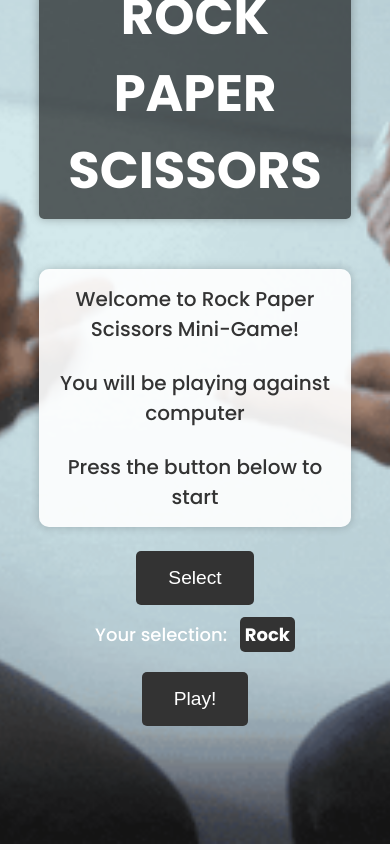
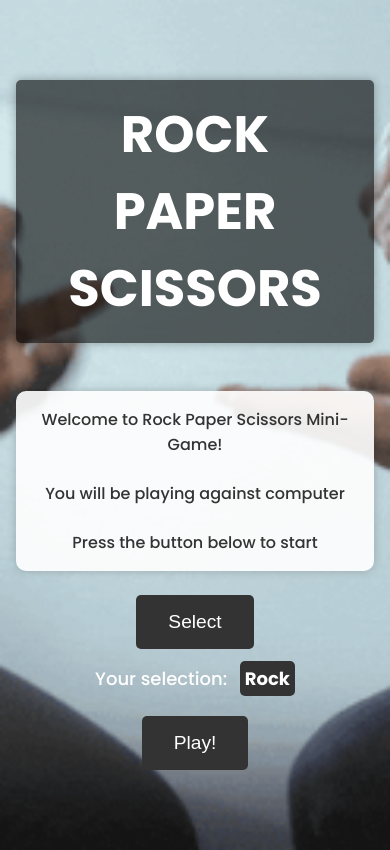
Before and after one commit to aldask/rock-paper-scissors, a React (Create React App) app: page / in a window 390 px wide. Built offline with nearby package versions, Linux system fonts and the light colour scheme.

Commit message:
Mobile done

```diff
--- a/src/App.tsx
+++ b/src/App.tsx
@@ -1,5 +1,5 @@
-import React from 'react';
-import MainPage from './main';
+import React from "react";
+import MainPage from "./main";
 
 function App() {
   return (
--- a/src/index.css
+++ b/src/index.css
@@ -1,39 +1,42 @@
-@import url('https://fonts.googleapis.com/css2?family=Poppins:wght@300;400;500;700&display=swap');
+@import url("https://fonts.googleapis.com/css2?family=Poppins:wght@300;400;500;700&display=swap");
 
 * {
   box-sizing: border-box;
   margin: 0;
   padding: 0;
 }
+
 body {
   background-color: #f8f8f8;
   color: #333;
   font-size: 18px;
-  font-family: 'Poppins', sans-serif;
+  font-family: "Poppins", sans-serif;
   font-weight: 500;
+  background-image: url("img/background.gif");
+  background-size: cover;
+  background-position: center;
 }
+
 .mainContainer {
+  padding: 5rem 1rem;
   display: flex;
   flex-direction: column;
   align-items: center;
   justify-content: center;
-  min-height: 100vh;
-  background-image: url('img/background.gif');
-  background-size: cover;
-  background-position: center;
 }
+
 .mainText {
   background-color: rgba(0, 0, 0, 0.6);
   box-shadow: 0 0 10px rgba(0, 0, 0, 0.3);
-  padding: 10px 20px;
+  padding: 1rem 2rem;
   color: white;
-  margin-top: -250px;
   font-size: 4rem;
-  margin-bottom: 100px;
+  margin-bottom: 3rem;
   text-align: center;
   border-radius: 5px;
   transition: all 0.5s ease;
 }
+
 .infoBox {
   background-color: rgba(255, 255, 255, 0.9);
   padding: 2rem;
@@ -41,13 +44,13 @@ body {
   box-shadow: 0 0 10px rgba(0, 0, 0, 0.2);
   text-align: center;
   max-width: 600px;
-  margin: 0 auto;
+  margin: 0 auto 1.5rem;
   display: flex;
   flex-direction: column;
   gap: 1.5rem;
-  margin-bottom: 1.5rem;
   transition: all 0.5s ease;
 }
+
 .buttonsBox {
   display: flex;
   flex-direction: row;
@@ -57,6 +60,7 @@ body {
   justify-content: center;
   margin-bottom: 1.5rem;
 }
+
 button {
   background-color: #333;
   color: #fff;
@@ -68,9 +72,11 @@ button {
   align-items: center;
   transition: background-color 0.3s ease-in-out;
 }
+
 button:hover {
   background-color: #555;
 }
+
 p span {
   font-weight: bold;
   background-color: #333;
@@ -82,16 +88,11 @@ p span {
 
 @media only screen and (max-width: 796px) {
   .mainText {
-    margin: -150px 25px 50px 25px;
     font-size: 3.2rem;
-    width: 80%;
   }
   .infoBox {
-    padding: 15px;
-    border-radius: 10px;
-    box-shadow: 0 0 10px rgba(0, 0, 0, 0.2);
-    font-size: 20px;
-    width: 80%;
+    padding: 1rem;
+    font-size: 1rem;
   }
   .buttonsBox {
     flex-direction: column;
--- a/src/main.tsx
+++ b/src/main.tsx
@@ -6,7 +6,7 @@ const MainPage: React.FC = () => {
 
   return (
     <>
-      <div className="mainContainer loaded">
+      <div className="mainContainer">
         <h1 className="mainText">ROCK PAPER SCISSORS</h1>
         <div className="infoBox">
           <p>Welcome to Rock Paper Scissors Mini-Game!</p>
```
Also changed, not shown: src/logic.tsx (line endings or trailing spaces), 1 other file (tests, documents, lock files or other folders).
